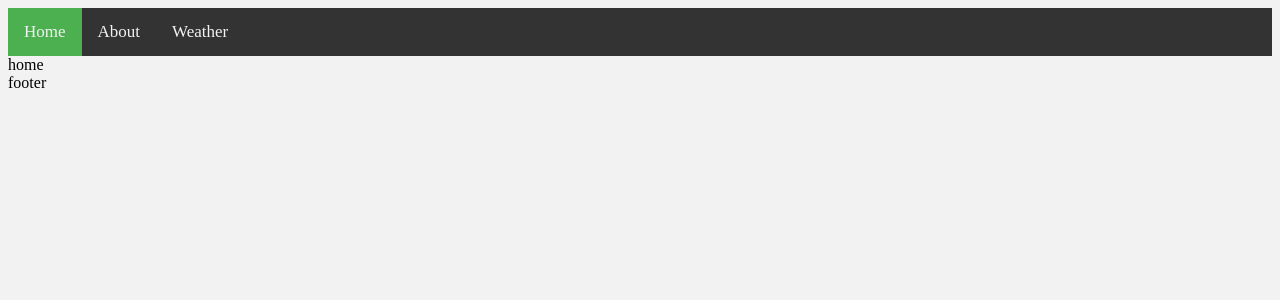
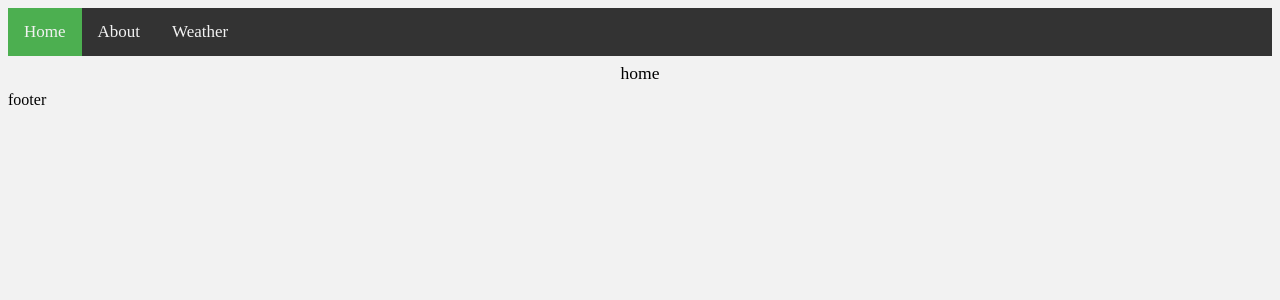
Before and after one commit to Tsokis/Fullstack-Node-Application, a Node server app: page / in a window 1280 px wide. Shown: the top 300 px of the page. Run offline with Node 20, Linux system fonts and the light colour scheme; some libraries are stand-ins or nearby versions.

Commit message:
header section

```diff
--- a/app/views/pages/home.ejs
+++ b/app/views/pages/home.ejs
@@ -3,9 +3,11 @@
 
 
 <body>
-    <div>
-        home
-    </div>
+    <section>
+        <div class="header">
+            home
+        </div>
+    </section>
 
 
 <% include ../partials/footer %>
```
